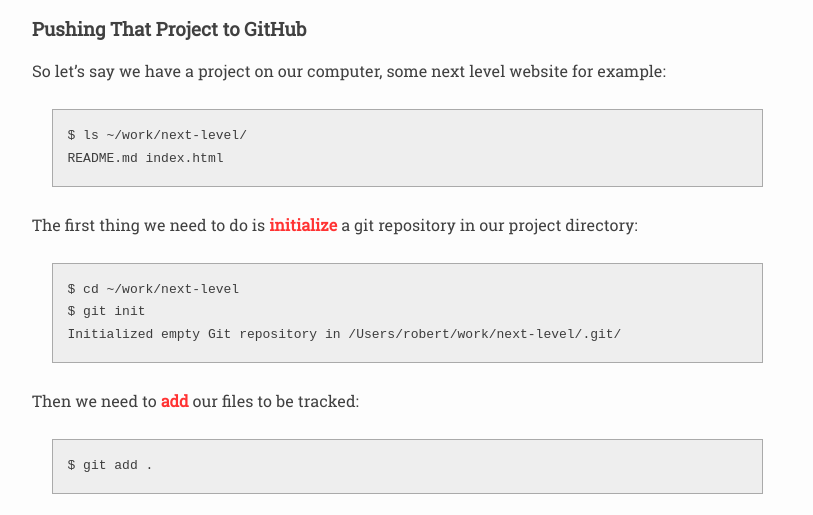
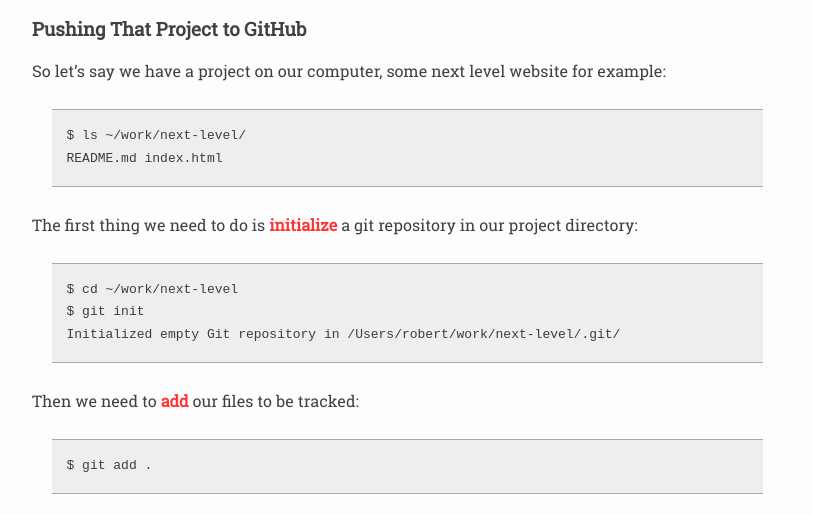
Before and after one commit to rsese/rsese.github.com, a Jekyll site: the page built from _posts/2013-03-09-getting-up-in-the-github.md, in a window 1280 px wide. Shown: the part 437-952 px from the top of the page, without its empty margins (233-1046 px from the left). Built offline with Jekyll 4.4.1, drawn with Linux system fonts in a browser that asks for light colours.

Commit message:
Add blockquote style and tweak code style.

```diff
--- a/assets/css/master.css
+++ b/assets/css/master.css
@@ -61,7 +61,8 @@ em {
 
 code {
   background-color: #EEEEEE;
-  border: 1px solid #AAAAAA;
+  border-bottom: 1px solid #AAAAAA;
+  border-top: 1px solid #AAAAAA;
 }
 
 pre {
@@ -75,7 +76,19 @@ pre code {
   padding: 15px;
 }
 
-#container {
+blockquote {
+  border-left: 8px solid #EEEEEE;
+  margin: 2em 1.5em;
+  padding: 15px;
+}
+
+blockquote:before {
+  color: #EEEEEE;
+  content: open-quote;
+  font-size: 4em;
+  line-height: 0.1em;
+  margin-right: 0.25em;
+  vertical-align: -0.4em;
 }
 
 #content {
```
